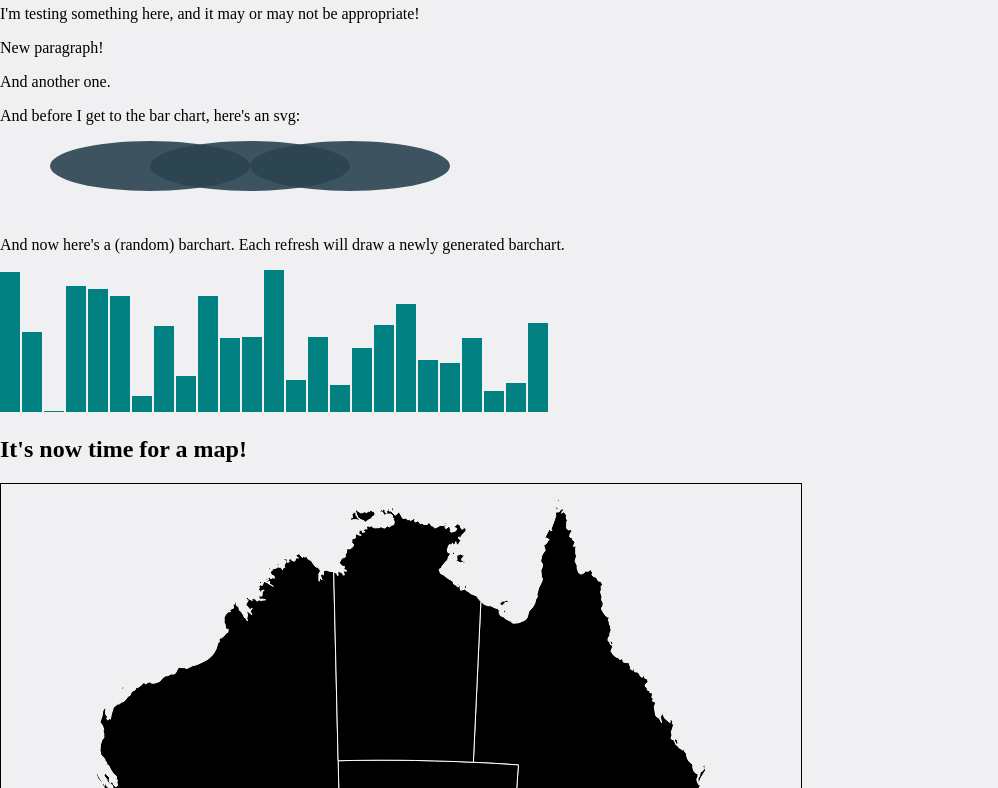
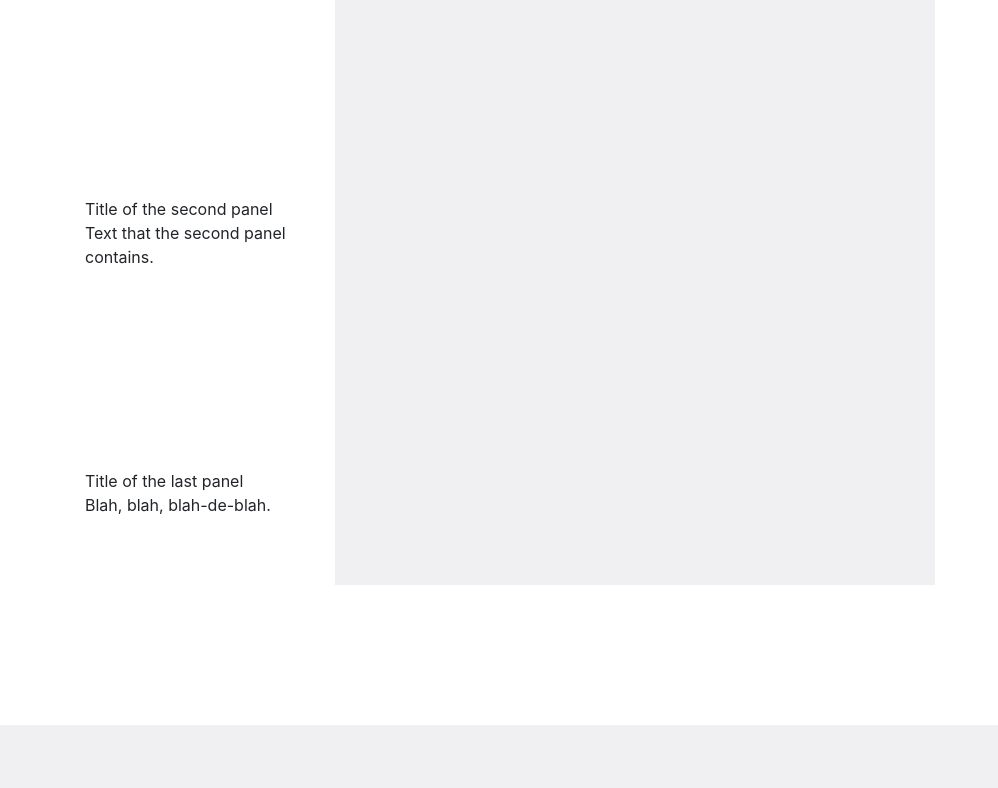
Before and after one commit to SteveLane/dawr-visualisation, a plain HTML site: page index.html in a window 1280 px wide. Shown: the part 75-863 px from the top of the page, without its empty margins (0-998 px from the left). After the commit the page ends 800 px from the top, so only its background shows below. Drawn offline with nearby package versions, Linux system fonts and the light colour scheme.

Commit message:
Setting up some fake panels and styling

```diff
--- a/css/style.css
+++ b/css/style.css
@@ -22,6 +22,30 @@ path:hover {
   fill: red;
 }
 
-/* path:hover { */
-/*     fill: #F78536; */
-/* } */
+/* Let's some CSS for the text panels and vis */
+#sections {
+    position: relative;
+    display: inline-block;
+    width: 250px;
+    top: 0px;
+    z-index: 90;
+}
+
+/* For the panels within sections, set the lower margin */
+.panel {
+    margin-bottom: 200px;
+}
+
+/* For the vis panel, use inline-block to set it side-by-side with sections */
+/* Also, fix it's position, so it doesn't move when scrolling. */
+#vis {
+    display: inline-block;
+    position: fixed;
+    top: 60px;
+    z-index: 1;
+    margin-left: 0;
+    /* Just to make it stand out during dev. */
+    height: 600px;
+    width: 600px;
+    background-color: #F0F0F2;
+}
--- a/index.html
+++ b/index.html
@@ -4,7 +4,7 @@
   <meta charset="utf-8">
   <title>Biosecurity at large!</title>
   <link rel="stylesheet" type="text/css" href="css/style.css">
-
+  <link rel="stylesheet" type="text/css" href="css/bootstrap.min.css"/>
   <!-- Alternatively use d3.js here -->
   <!-- <script src="//d3js.org/d3.v3.min.js" charset="utf-8"></script> -->
   <!-- <script src="//d3js.org/topojson.v1.min.js"></script> -->
@@ -14,41 +14,41 @@
 </head>
 
 <body>
+<div class="container">
+  <!-- Add a 'graphic' div to hold everything -->
+  <div id="graphic">
+    <!-- Sections div contains the text 'panels' -->
+    <!-- All these are style in css/style.css -->
+    <div id="sections">
+      <!-- Each 'panel' contains the textual elements I want -->
+      <section class="panel">
+	<div class="title">Title of the first panel</div>
+	Some text that the first panel contains.
+      </section>
 
-    <h1>Biosecurity at large!</h1>
+      <section class="panel">
+	<div class="title">Title of the second panel</div>
+	Text that the second panel contains.
+      </section>
 
-    <p>
-      I'm testing something here, and it may or may not be appropriate!
-    </p>
+      <section class="panel">
+	<div class="title"> Title of the last panel</div>
+	Blah, blah, blah-de-blah.
+      </section>
+    </div>
 
-    <script type="text/javascript">
-      // Your beautiful D3 code will go here
+    <!-- Now we need a visualisation div to hold the graphics -->
+    <div id="vis">
+    </div>
 
-    </script>
+    <!-- And possible some extra space? -->
+    <div id="extra-space">
+    </div>
+  </div>
+</div>
 
-    <!-- Or here... -->
-    <script type="text/javascript" src="js/first.js"></script>
+<!-- And there we have it. Now include the relevant scripts, and close off. -->
 
-    <p>
-      And before I get to the bar chart, here's an svg:
-    </p>
-
-    <svg width="500" height="75">
-      <ellipse cx="350" cy="25" rx="100" ry="25" fill="#2B4450" opacity="0.9"/>
-      <ellipse cx="250" cy="25" rx="100" ry="25" fill="#2B4450" opacity="0.9"/>
-      <ellipse cx="150" cy="25" rx="100" ry="25" fill="#2B4450" opacity="0.9"/>
-    </svg> <br>
-
-    <p>
-      And now here's a (random) barchart. Each refresh will draw a newly generated barchart.
-    </p>
-
-    <script type="text/javascript" src="js/second.js"></script>
-
-    <h2>It's now time for a map!</h2>
-
-    <script type="text/javascript" src="js/map.js"></script>
 
 </body>
-
 </html>
```
Lines whose indentation alone changed are shown as unchanged.
